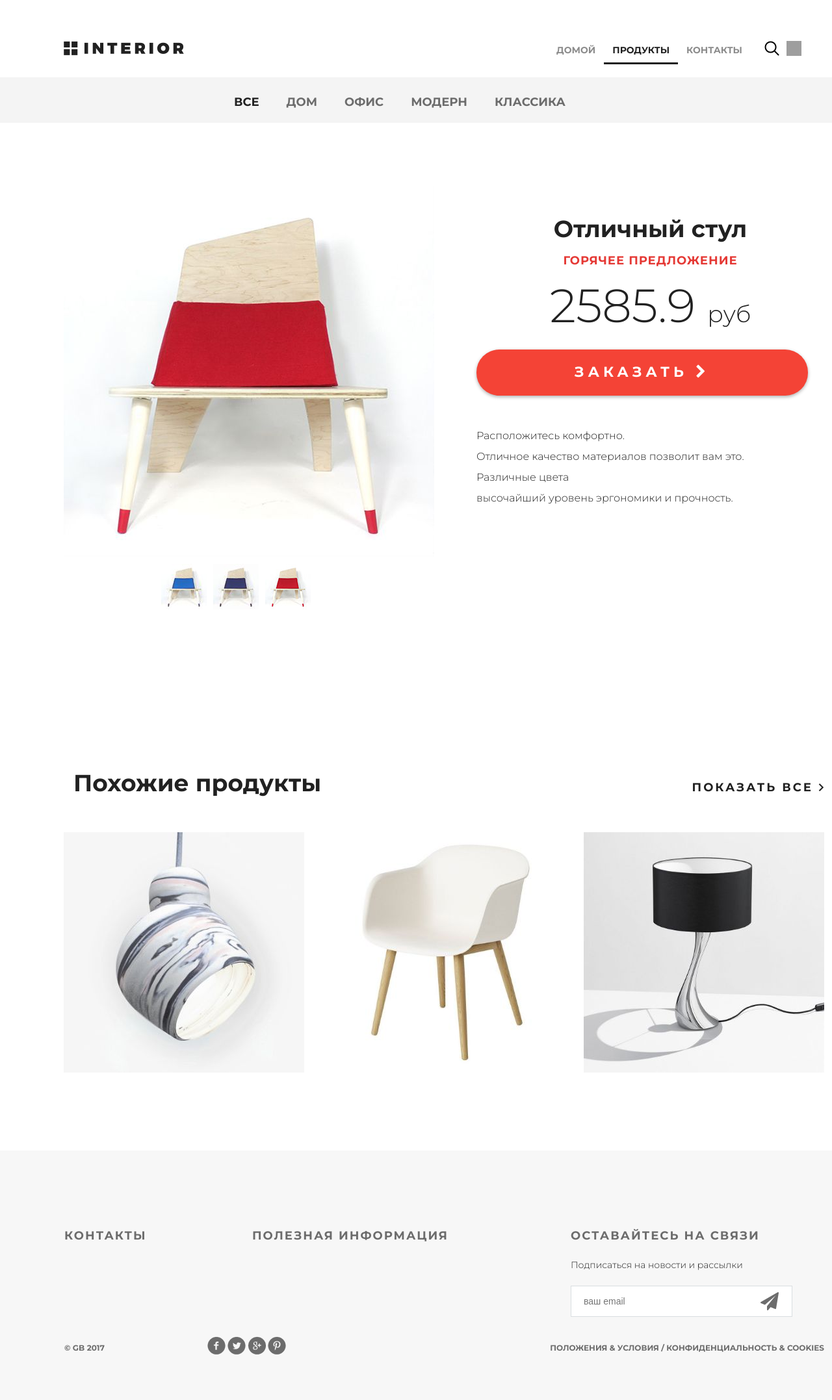
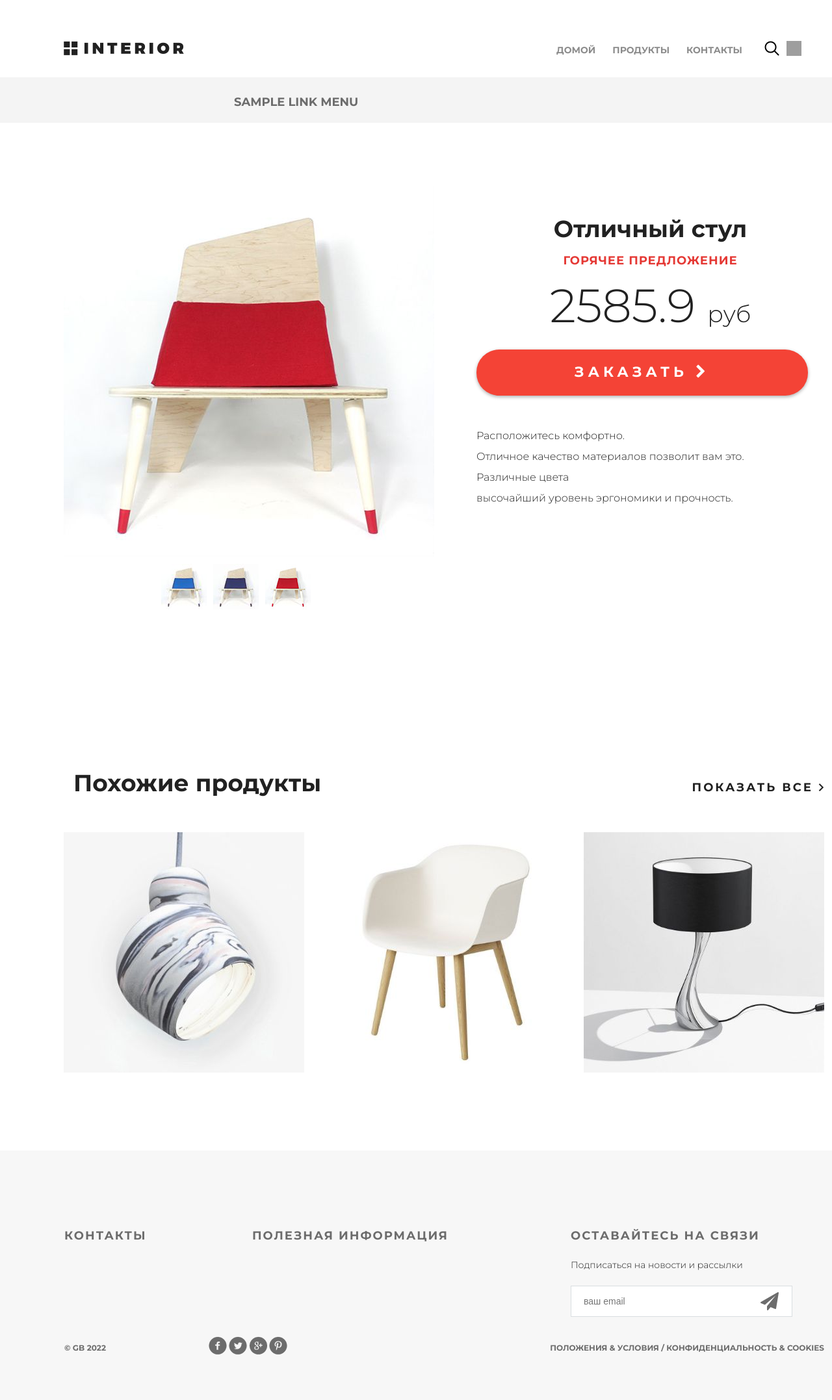
Before and after one commit to AKZMH/geekshop, a Django app: template mainapp/templates/mainapp/products.html in a window 1280 px wide; the page is wider, and only the part inside the window is pictured. Shown: that part at 65% size. Run offline with Django 4.2, Linux system fonts and the light colour scheme; the template is opened without the code that fills it: most values are stand-ins (such as "Sample title", 1, 10 or a date in 2020); grey boxes are pictures that could not be loaded.

Commit message:
добавил includes

```diff
--- a/geekshop/urls.py
+++ b/geekshop/urls.py
@@ -21,6 +21,13 @@ urlpatterns = [
     path('admin/', admin.site.urls),
 
     path('', views.index, name='index'),
+
     path('products/', views.products, name='products'),
+    path('products/all/', views.products, name='products_all'),
+    path('products/home/', views.products, name='products_home'),
+    path('products/office/', views.products, name='products_office'),
+    path('products/modern/', views.products, name='products_modern'),
+    path('products/classic/', views.products, name='products_classic'),
+
     path('contact/', views.contact, name='contact'),
 ]
--- /dev/null
+++ b/mainapp/templates/mainapp/base.html
@@ -0,0 +1,58 @@
+{% load static %}
+<!DOCTYPE html>
+<html>
+<head>
+	<meta charset="utf-8">
+	<title>{{ title|default:'Мой магазин' }} </title>
+    {% block css %}
+	<link rel="stylesheet" type="text/css" href="{% static 'style.css' %}">
+	<link rel="stylesheet" href="{% static 'fonts/font-awesome/css/font-awesome.css' %}">
+    {% endblock %}
+
+    {% block js %}
+    {% endblock %}
+</head>
+<body>
+	<div class="container">
+
+        {% block menu %}
+        {% endblock %}
+
+
+        {% block content %}
+        {% endblock %}
+
+
+		<div class="clr"></div>
+
+	</div>
+
+    <div class="footer">
+        <div class="clearfix">
+            <div class="text-footer">
+                <h3>контакты</h3>
+            </div>
+            <div class="text-footer">
+                <h3>полезная информация</h3>
+            </div>
+            <div class="text-footer clearfix">
+                <h3>Оставайтесь на связи</h3>
+                <p>Подписаться на новости и рассылки</p>
+                <form>
+                    <input type="email" name="email" placeholder="ваш email">
+                    <a href="#"><i class="fa fa-paper-plane fa-2x" aria-hidden="true"></i></a>
+                </form>
+            </div>
+        </div>
+        <p class="small">&copy; GB {% now 'Y' %}</p>
+        <div class="social">
+            <a href="#" class="social1"></a>
+            <a href="#" class="social2"></a>
+            <a href="#" class="social3"></a>
+            <a href="#" class="social4"></a>
+        </div>
+        <p class="small">Положения &amp; Условия  /  Конфиденциальность &amp; Cookies</p>
+    </div>
+
+</body>
+</html>
--- /dev/null
+++ b/mainapp/templates/mainapp/includes/inc_main_menu.html
@@ -0,0 +1,8 @@
+<a href="{% url 'index' %}" class="logo"></a>
+    <ul class="menu">
+        <li><a href="{% url 'index' %}" {% if request.resolver_match.url_name == 'index' %}class="active"{% endif %}>домой</a></li>
+        <li><a href="{% url 'products' %}"{% if request.resolver_match.url_name == 'products' %}class="active"{% endif %}>продукты</a></li>
+        <li><a href="{% url 'contact' %}"{% if request.resolver_match.url_name == 'contact' %}class="active"{% endif %}>контакты</a></li>
+    </ul>
+<a href="#" class="search"></a>
+<a href="#" class="basket"></a>
--- /dev/null
+++ b/mainapp/templates/mainapp/includes/inc_products_menu.html
@@ -0,0 +1,8 @@
+<ul class="links-menu">
+    {% for link_menu in links_menu %}
+        <li>
+            <a href="{% url link_menu.href %}" {% if request.resolver_match.url_name == link_menu.href  %}class="active"{% endif %}>{{ link_menu.title }}
+        </a>
+        </li>
+    {% endfor %}
+</ul>
--- a/mainapp/templates/mainapp/products.html
+++ b/mainapp/templates/mainapp/products.html
@@ -1,43 +1,23 @@
+{% extends 'mainapp/base.html' %}
 {% load static %}
-<!DOCTYPE html>
-<html>
-<head>
-	<meta charset="utf-8">
-	<title>Каталог</title>
-	<link rel="stylesheet" href="{% static 'style.css' %}">
-	<link rel="stylesheet" href="{% static 'fonts/font-awesome/css/font-awesome.css' %}">
-</head>
-<body>
-	<div class="container">
+{% block menu %}
 		<div class="hero-white">
 			<div class="header clearfix">
-				<a href="{% url 'index' %}" class="logo"></a>
-				<ul class="menu">
-					<li><a href="{% url 'index' %}">домой</a></li>
-					<li><a href="{% url 'products' %}" class="active">продукты</a></li>
-					<li><a href="{% url 'contact' %}">контакты</a></li>
-
-				</ul>
-				<a href="#" class="search"></a>
-                <a href="#" class="basket"></a>
+				{% include 'mainapp/includes/inc_main_menu.html' %}
 			</div>
 		</div>
+{% endblock %}
 
+{% block content %}
 		<div class="details">
 			<div class="links clearfix">
-				<ul class="links-menu">
-					<li><a href="#" class="active">все</a></li>
-					<li><a href="#">дом</a></li>
-					<li><a href="#">офис</a></li>
-					<li><a href="#">модерн</a></li>
-					<li><a href="#">классика</a></li>
-				</ul>
+                {% include 'mainapp/includes/inc_products_menu.html' %}
 			</div>
 
 			<div class="details-products">
 				<div class="details-slider">
 					<div class="slider-product">
-						<img src="/static/img/slider1.jpg">
+						<img src="{% static 'img/slider1.jpg' %}" alt="">
 					</div>
 					<div class="slider-control">
 						<div class="block">
@@ -79,7 +59,7 @@
 			<div class="related">
 				<div class="title clearfix">
 					<h2>Похожие продукты</h2>
-					<a class="explore" href="#">показать все <img src="{% static 'img/arrow.png'%}" alt=""></a>
+					<a class="explore" href="#">показать все <img src="{% static 'img/arrow.png' %}" alt=""></a>
 				</div>
 				<div class="related-products clearfix">
 					<div class="block">
@@ -114,36 +94,4 @@
 			</div>
 		</div>
 
-		<div class="clr"></div>
-
-	</div>
-
-	<div class="footer">
-        <div class="clearfix">
-            <div class="text-footer">
-                <h3>контакты</h3>
-            </div>
-            <div class="text-footer">
-                <h3>полезная информация</h3>
-            </div>
-            <div class="text-footer clearfix">
-                <h3>Оставайтесь на связи</h3>
-                <p>Подписаться на новости и рассылки</p>
-                <form>
-                    <input type="email" name="email" placeholder="ваш email">
-                    <a href="#"><i class="fa fa-paper-plane fa-2x" aria-hidden="true"></i></a>
-                </form>
-            </div>
-        </div>
-        <p class="small">&copy; GB 2017</p>
-        <div class="social">
-            <a href="#" class="social1"></a>
-            <a href="#" class="social2"></a>
-            <a href="#" class="social3"></a>
-            <a href="#" class="social4"></a>
-        </div>
-        <p class="small">Положения &amp; Условия  /  Конфиденциальность &amp; Cookies</p>
-    </div>
-
-</body>
-</html>
+{% endblock %}
```
Also changed, not shown: mainapp/templates/mainapp/contact.html (+7 -52 lines), mainapp/templates/mainapp/index.html (+9 -54 lines), mainapp/views.py (+12 -1 lines).
